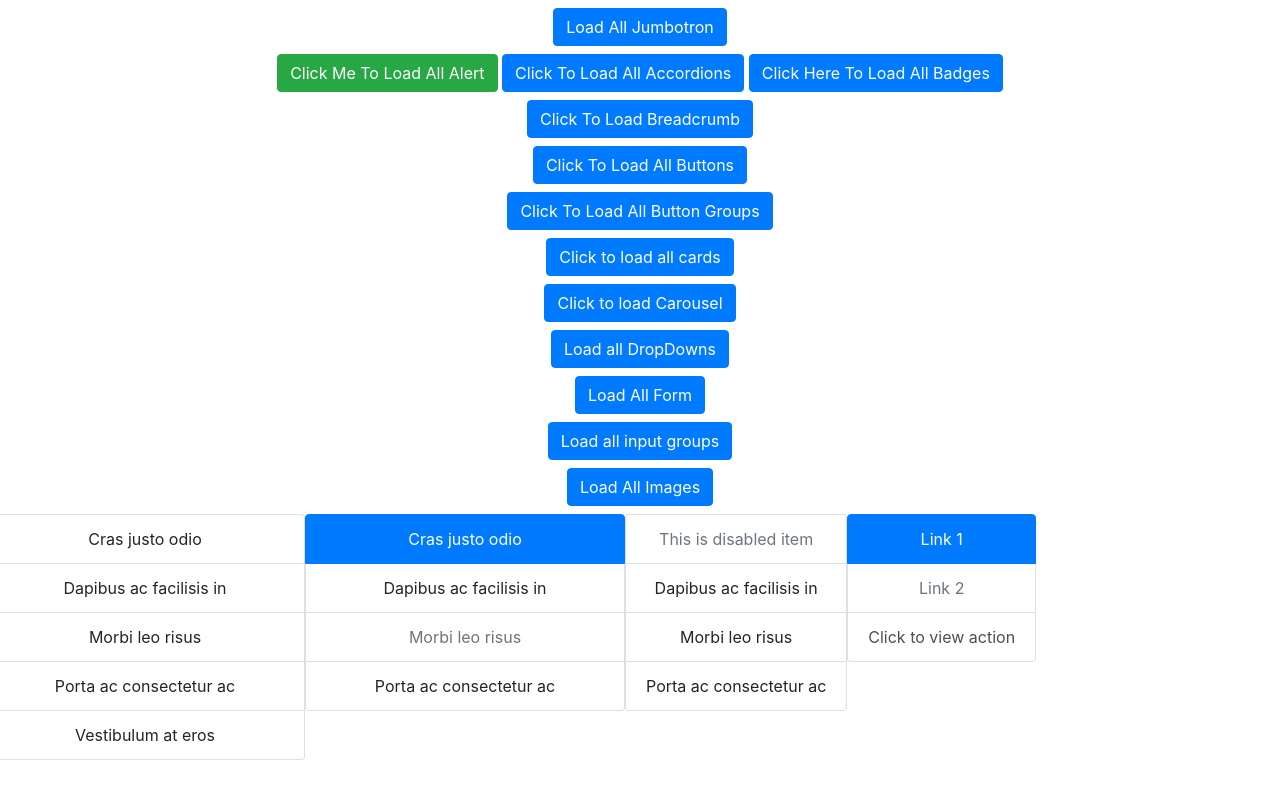
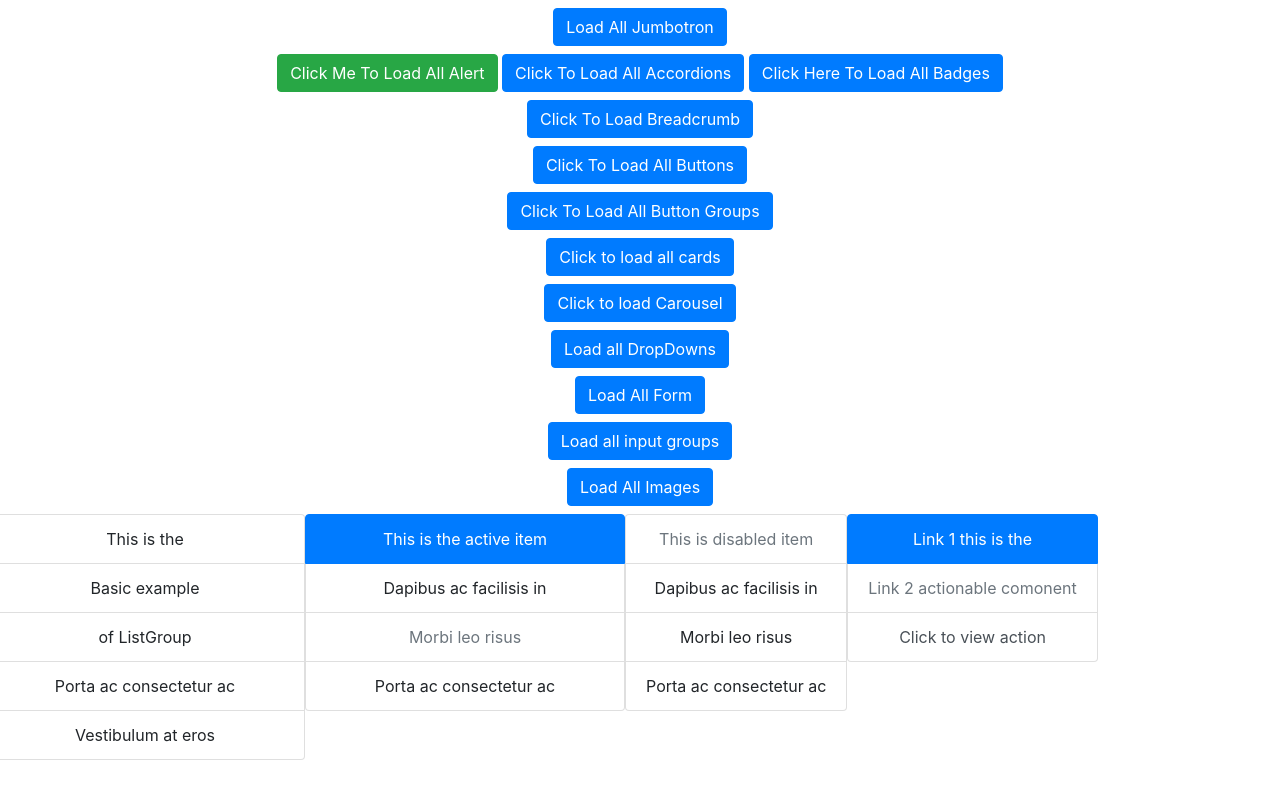
Before and after one commit to Khwajapasha/Boosrtrap-Practice, a React (Create React App) app: page / in a window 1280 px wide. Built offline with nearby package versions, Linux system fonts and the light colour scheme.

Commit message:
Titile given to component

```diff
--- a/src/Component/MainBodySection/ListGroupsComponent/LIstGroupBasicExample.jsx
+++ b/src/Component/MainBodySection/ListGroupsComponent/LIstGroupBasicExample.jsx
@@ -4,9 +4,9 @@ export const LIstGroupBasicExample = () => {
   return (
     <div>
       <ListGroup style={{ width: "20rem" }}>
-        <ListGroup.Item>Cras justo odio</ListGroup.Item>
-        <ListGroup.Item>Dapibus ac facilisis in</ListGroup.Item>
-        <ListGroup.Item>Morbi leo risus</ListGroup.Item>
+        <ListGroup.Item>This is the</ListGroup.Item>
+        <ListGroup.Item>Basic example </ListGroup.Item>
+        <ListGroup.Item>of ListGroup</ListGroup.Item>
         <ListGroup.Item>Porta ac consectetur ac</ListGroup.Item>
         <ListGroup.Item>Vestibulum at eros</ListGroup.Item>
       </ListGroup>
--- a/src/Component/MainBodySection/ListGroupsComponent/ListGroupActionableItem.jsx
+++ b/src/Component/MainBodySection/ListGroupsComponent/ListGroupActionableItem.jsx
@@ -8,10 +8,10 @@ export const ListGroupActionableItem = () => {
     <div>
       <ListGroup defaultActiveKey="#link1">
         <ListGroup.Item action href="#link1">
-          Link 1
+          Link 1 this is the
         </ListGroup.Item>
         <ListGroup.Item action href="#link2" disabled>
-          Link 2
+          Link 2 actionable comonent
         </ListGroup.Item>
         <ListGroup.Item action onClick={handleClick}>
           Click to view action
--- a/src/Component/MainBodySection/ListGroupsComponent/ListGroupsActiveItem.jsx
+++ b/src/Component/MainBodySection/ListGroupsComponent/ListGroupsActiveItem.jsx
@@ -5,7 +5,7 @@ export const ListGroupsActiveItem = () => {
     <div>
       <ListGroup as="ul" style={{ width: "20rem" }}>
         <ListGroup.Item as="li" active>
-          Cras justo odio
+          This is the active item
         </ListGroup.Item>
         <ListGroup.Item as="li">Dapibus ac facilisis in</ListGroup.Item>
         <ListGroup.Item as="li" disabled>
```
